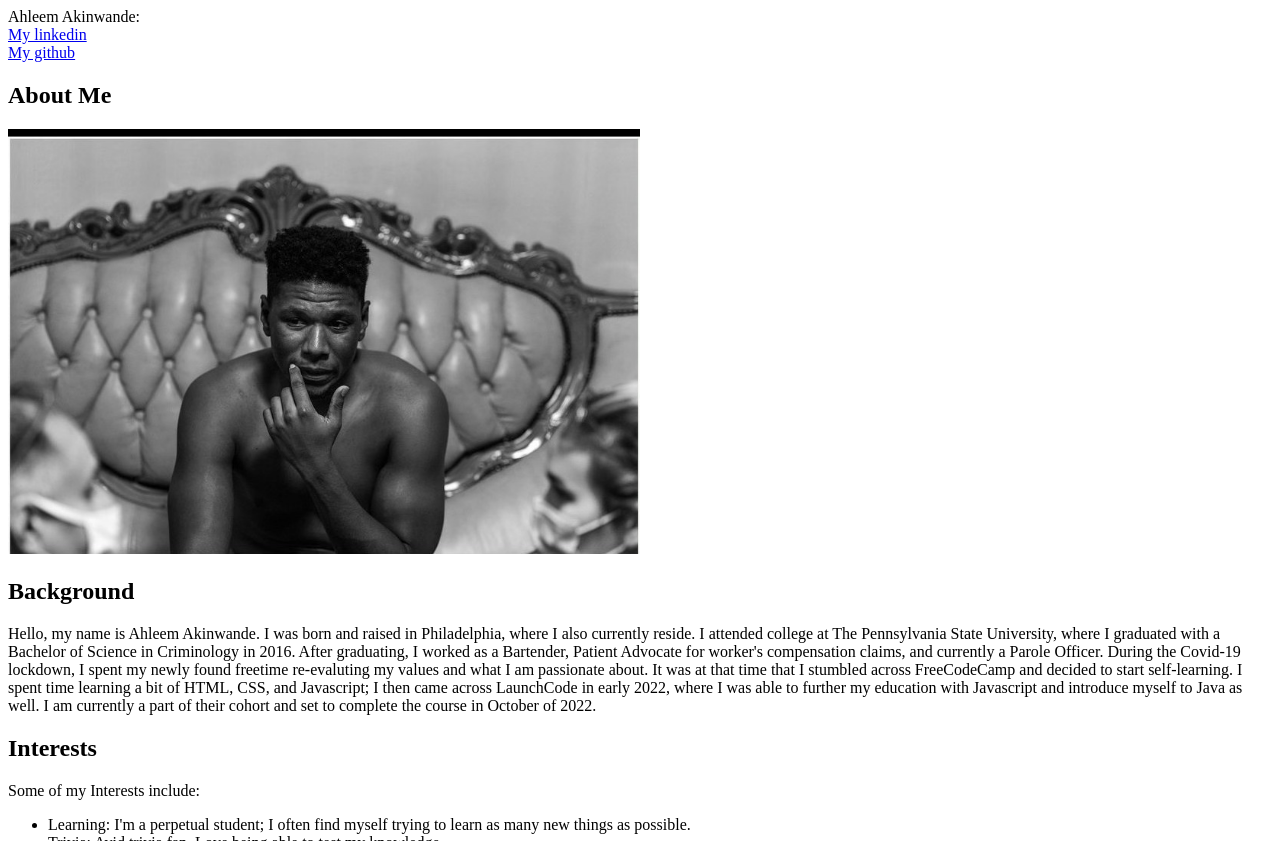
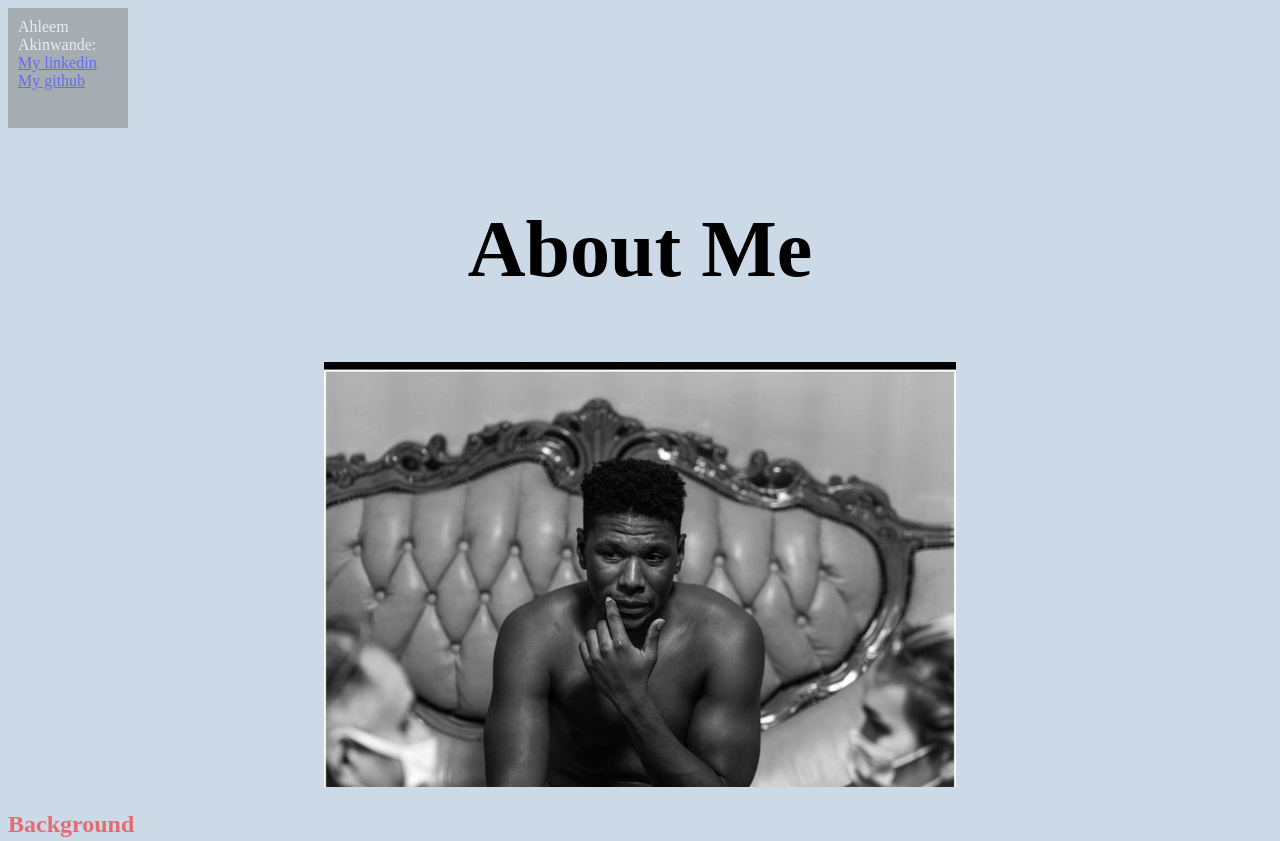
Before and after one commit to PHL-LC101-April22/js-assignment-4-html-me-something-AhleemAkinwande, a website: page index.html in a window 1280 px wide. Shown: the top 841 px of the page. Drawn offline with Linux system fonts and the light colour scheme.

Commit message:
CSS added

```diff
--- a/index.html
+++ b/index.html
@@ -1,23 +1,31 @@
 <!DOCTYPE html>
 <html>
    <head>
+      <link rel="stylesheet" href="styles.css">
    </head>
-   <header>
+
+   <body>
+
+   <header id="corner-box">
       Ahleem Akinwande:
       <div></div>
       <a href="www.linkedin.com/in/ahleem-akinwande" class="links">My linkedin</a>
       <div></div>
       <a href="https://github.com/AhleemAkinwande" class="links">My github</a>
    </header>
-   <body>
+
       <!-- Write your HTML in this file! -->
       <main>
       <section>
+
+   <div class="container">
       <h1 class="heading">
          About Me
       </h1>
-      <img src="images/Me.jpg" alt="B/W picture of me sitting after a fight" id="me-pic" width="50%" height="50%">
-       <h2 class="sub-header">
+      <img src="images/Me.jpg" alt="B/W picture of me sitting after a fight" id="me-pic">
+   </div>
+
+       <h2 id="mainHeading">
             Background
        </h2>
          <p>
@@ -26,10 +34,10 @@
       </section>
 
    <article>
-      <h2 class="sub-header">
+      <h2 id="mainHeading">
          Interests
       </h2>
-      <p>
+      <p class="funParagraph" id="testP">
          Some of my Interests include:
       </p>
       <ul>
@@ -63,8 +71,11 @@
       </ul>
    </article>
 </main>
-   </body>
+
    <footer>
       All images are &copy of original photographer
    </footer>
+
+</body>
+
 </html>
--- a/styles.css
+++ b/styles.css
@@ -1 +1,42 @@
-/* Write your CSS here! */
+.heading {
+    text-align: center;
+    font-size: 80px;
+    padding-top: 10px;
+}
+
+#me-pic {
+    width: 50%;
+    height: 50%;
+    margin-left: auto;
+    margin-right: auto;
+}
+
+#corner-box {
+    height: 100px;
+    width: 100px;
+    background-color: grey;
+    color: #fff;
+    padding: 10px;
+    opacity: .5;
+}
+
+.container {
+    text-align: center;
+}
+
+body{
+    margin: 8px;
+    display: block;
+    background-color: #ccd9e6;
+}
+
+#mainHeading {
+    color: red;
+    opacity: .5;
+}
+
+.funParagraph {
+    color: green;
+
+}
+    /* Write your CSS here! */
```
Also changed, not shown: 1 other file.
